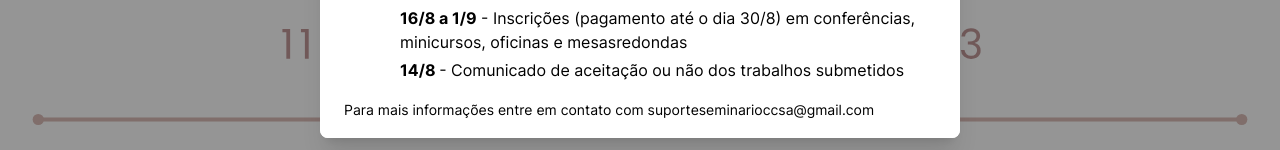
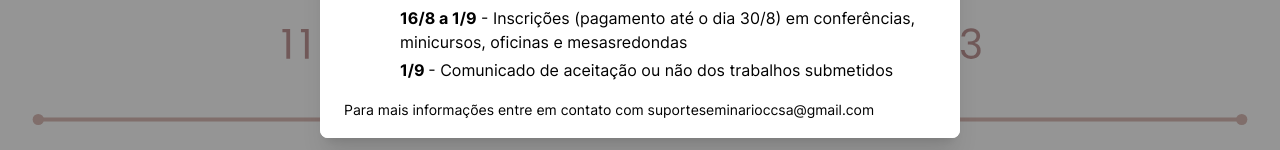
Before and after one commit to luccasmmg/seminario-2023, a Next.js app: page / in a window 1280 px wide. Shown: the part 480-630 px from the top of the page. Built offline with nearby package versions, Linux system fonts and the light colour scheme; a web font is replaced by a local one.

Commit message:
Atualizar datas

```diff
--- a/src/pages/index.jsx
+++ b/src/pages/index.jsx
@@ -109,9 +109,8 @@ export function PopUp() {
                             conferências, minicursos, oficinas e mesasredondas
                           </li>
                           <li>
-                            <span className="font-bold">14/8 </span> -
-                            Comunicado de aceitação ou não dos trabalhos
-                            submetidos
+                            <span className="font-bold">1/9 </span> - Comunicado
+                            de aceitação ou não dos trabalhos submetidos
                           </li>
                         </ul>
                       </div>
```
